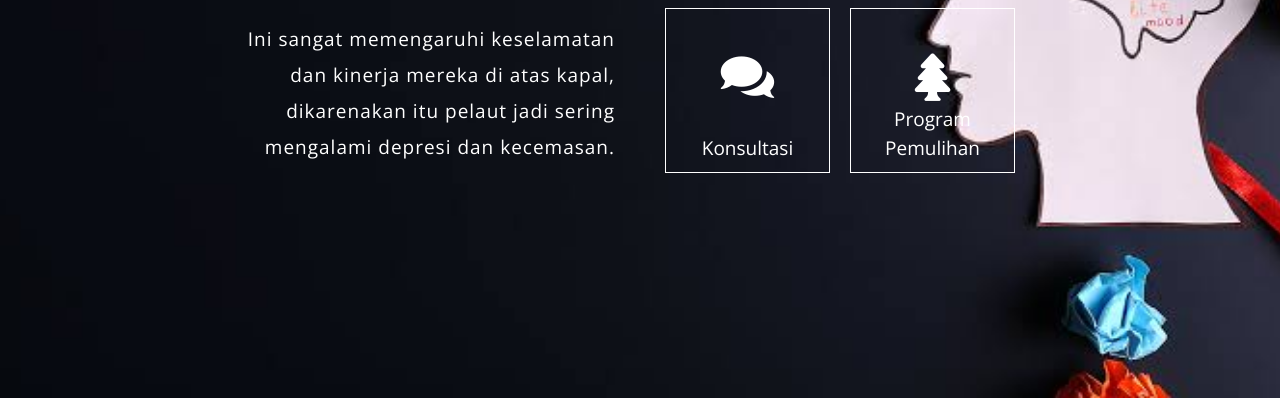
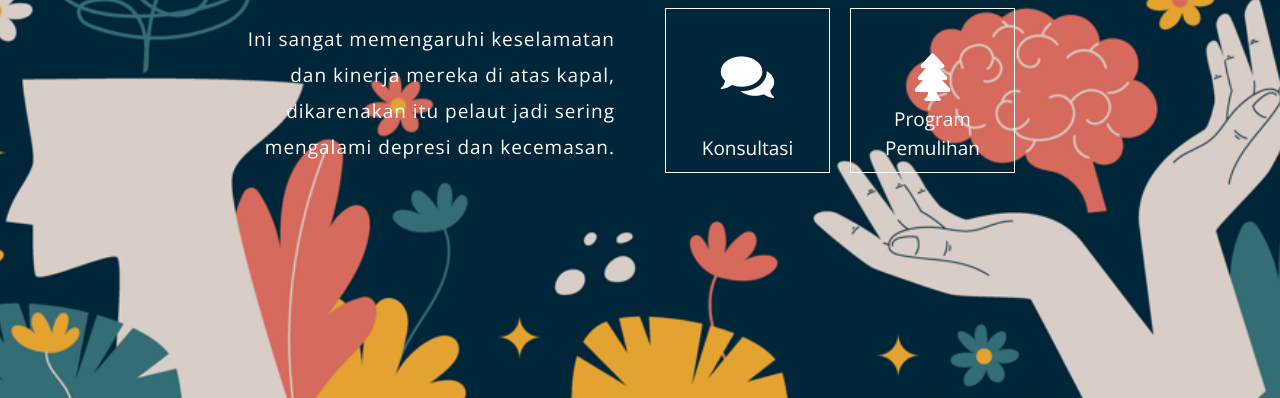
Before and after one commit to sfwhn/penyabuberat, a plain HTML site: page index.html in a window 1280 px wide. Shown: the part 402-800 px from the top of the page. Drawn offline with nearby package versions, Linux system fonts and the light colour scheme.

Commit message:
Update tooplate-style.css

```diff
--- a/css/tooplate-style.css
+++ b/css/tooplate-style.css
@@ -20,7 +20,7 @@ h1 {
   left: 0;
   width: 100%;
   height: 100%;
-  background-image: url("../mental.jpg");
+  background-image: url("../Screenshot 2026-06-12 113336.png");
   background-position: center;
   background-size: cover;
   background-repeat: no-repeat;
```
